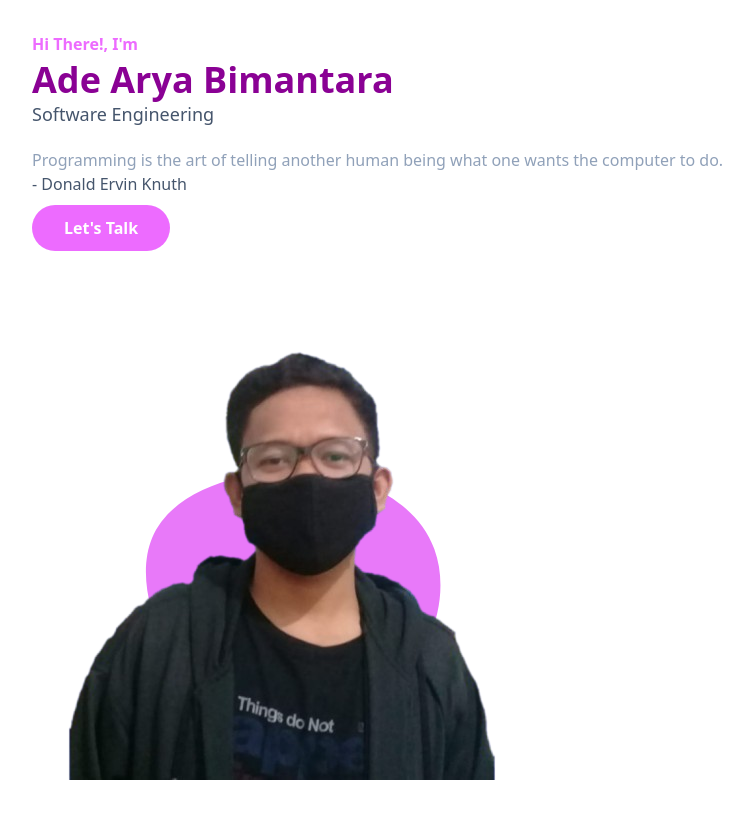
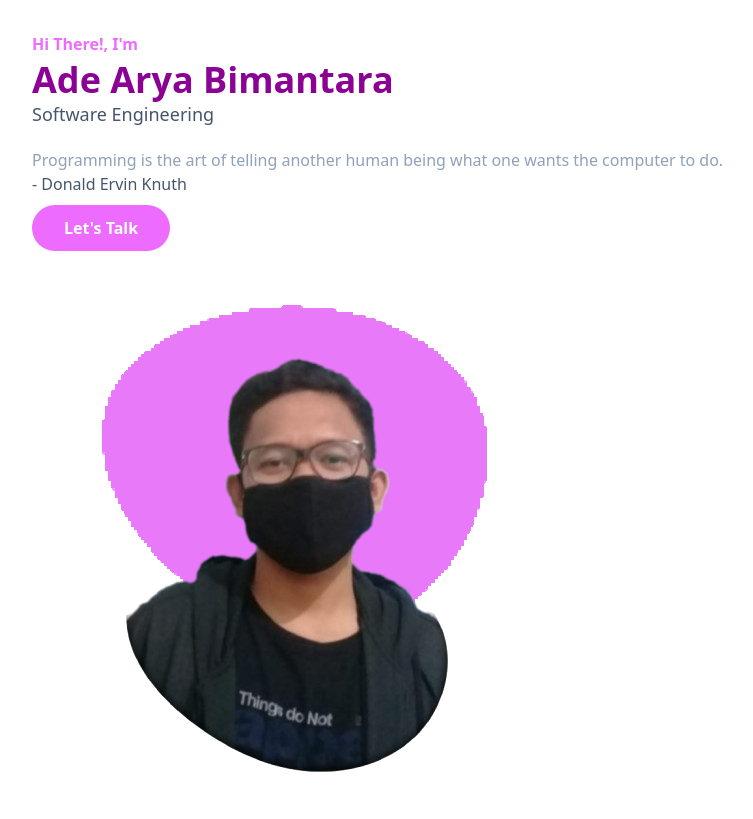
Before and after one commit to adearya/ade-arya-portfolio, a Jekyll site: the page built from index.markdown, in a window 1280 px wide. Shown: the top 819 px of the page, without its empty margins (16-769 px from the left). Built offline with Jekyll 4.4.1, drawn with Linux system fonts in a browser that asks for light colours.

Commit message:
Updated My Photo

```diff
--- a/_layouts/landing_page.html
+++ b/_layouts/landing_page.html
@@ -32,15 +32,7 @@
                         </div>
 
                         <div class="mt-10 sm:w-full md:w-auto lg:w-auto self-end px-4">
-                            <div class="relative">
-                                <img src="https://raw.githubusercontent.com/adearya/ade-arya-portfolio/gh-pages/assets/my_photo-removebg.png" alt="Ade Arya Bimantara" class="max-w-full mx-auto">
-
-                                <span class="absolute -bottom-0 -z-10 left-1/2 -translate-x-1/2">
-                                    <svg width="400" height="400" viewBox="-20 0 200 200" xmlns="http://www.w3.org/2000/svg">
-                                      <path fill="#E879F9" d="M46.8,-12.9C53.5,5.5,46.9,30.5,28.3,45.6C9.7,60.7,-21,65.9,-43.2,51.6C-65.5,37.3,-79.4,3.5,-70.8,-17.5C-62.1,-38.4,-31.1,-46.6,-5.5,-44.8C20,-43,40,-31.2,46.8,-12.9Z" transform="translate(100 100) scale(1.2)" />
-                                    </svg>
-                                </span>
-                            </div>
+                            <img src="https://raw.githubusercontent.com/adearya/ade-arya-portfolio/gh-pages/assets/ade_arya_bimantara.png" alt="Ade Arya Bimantara" class="max-w-full mx-auto">
                         </div>
                     </div>
                 </div>
```
Also changed, not shown: assets/ade_arya_bimantara.png (added).
